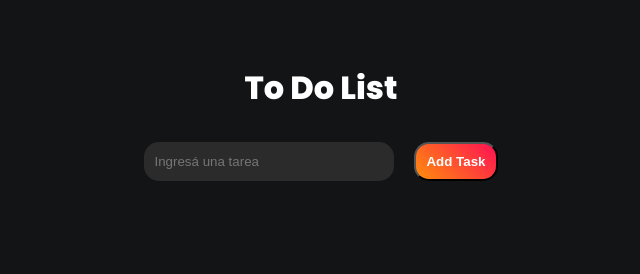
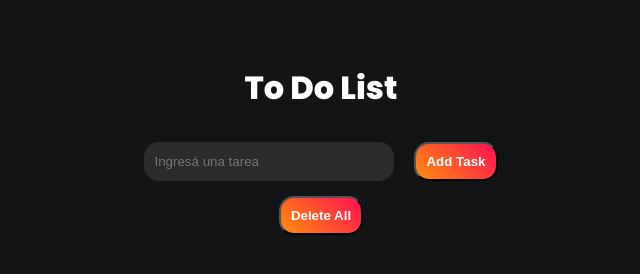
Before and after one commit to DamianRondinon/ToDo-list-JS, a plain HTML site: page index.html in a window 1280 px wide. Shown: the whole page, without its empty margins (319-959 px from the left). Drawn offline with Linux system fonts and the light colour scheme.

Commit message:
Tercera parte: Se agregó la función 'deleteAll'

```diff
--- a/index.html
+++ b/index.html
@@ -19,6 +19,7 @@
           <input type="text" id="input" placeholder="Ingresá una tarea" />
           <button id="addTask">Add Task</button>
         </div>
+        <button onclick="deleteAll()" class="deleteAll">Delete All</button>
         <div class="list-tasks">
           <ul id="list-container">
             <li>Nombre de la tarea <span>X</span></li>
--- a/main.js
+++ b/main.js
@@ -13,6 +13,7 @@ function recuperarLocalStorage() {
 
     listTasks.addEventListener('click', deleteTask);
 }
+
 recuperarLocalStorage();
 
 function deleteTask(e){
@@ -25,17 +26,21 @@ function deleteTask(e){
 
 }
 
-
-
 addTaskBtn.addEventListener('click', addTask);
 
 function addTask(){
 const task = input.value;
 
-if(task == "") {
+if (task == "") {
     showError("La tarea está vacía");
     return;
 }
+
+if (tasks.some((item) => task == item.task)) {
+    showError('La tarea ya existe');
+    return;
+}
+
 const taskObj = {
     task: task,
     id: Date.now(),
@@ -48,7 +53,7 @@ input.value = "";
 };
 
 function createHTML(){
-    listTasks.innerHTML = "";
+    listTasks.innerHTML = '';
     tasks.forEach((task)=> {
         const li = document.createElement("li");
         li.innerHTML = `${task.task}<span data-id='${task.id}'>X</span>`;
@@ -74,3 +79,8 @@ setTimeout(() => {
     msgError.remove()
 }, 2000);
 }
+
+function deleteAll(){
+    tasks = [];
+    createHTML();
+}
--- a/style.css
+++ b/style.css
@@ -57,6 +57,17 @@ body {
   cursor: pointer;
 }
 
+.deleteAll {
+  background: linear-gradient(45deg, #ff8d0c, #ff1153);
+  padding: 10px;
+  border-radius: 15px;
+  outline: none;
+  color: white;
+  font-weight: 600;
+  cursor: pointer;
+  margin-top: 15px;
+}
+
 .input-btn {
   display: flex;
   gap: 20px;
```
